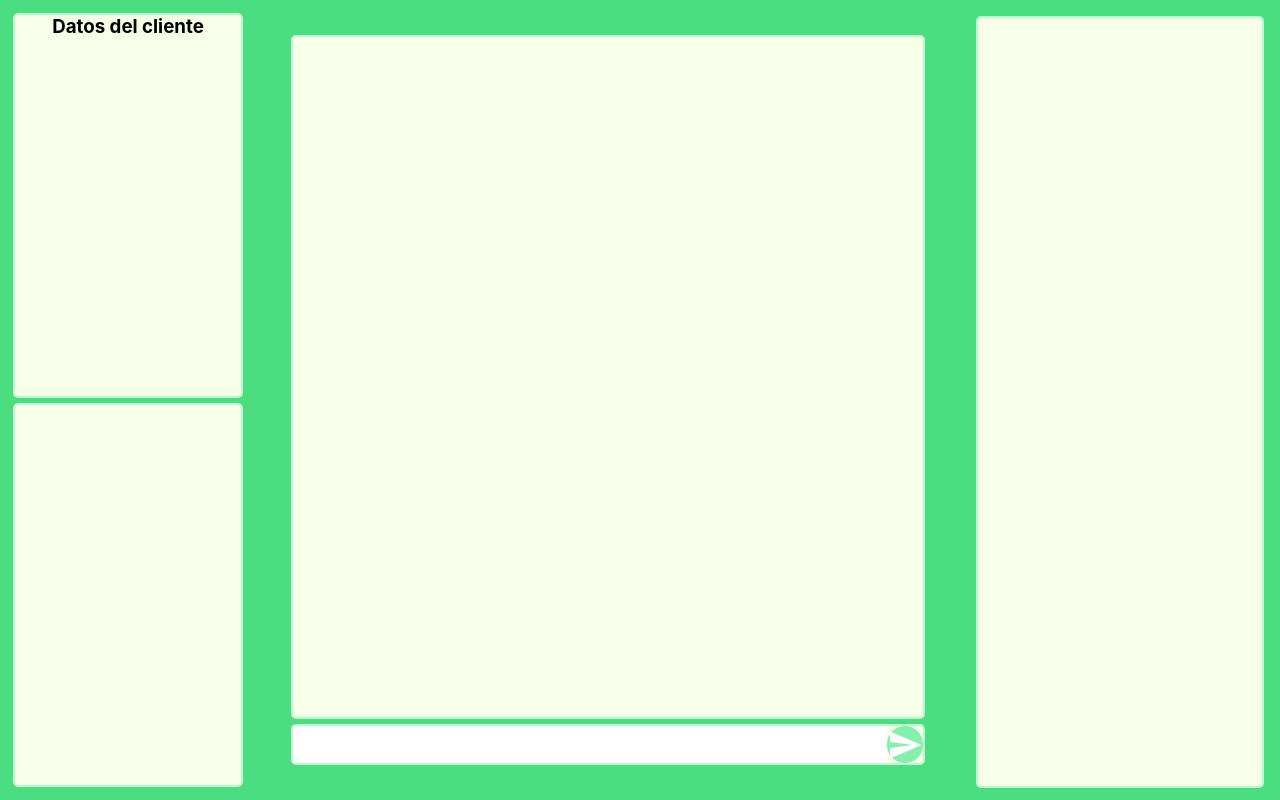
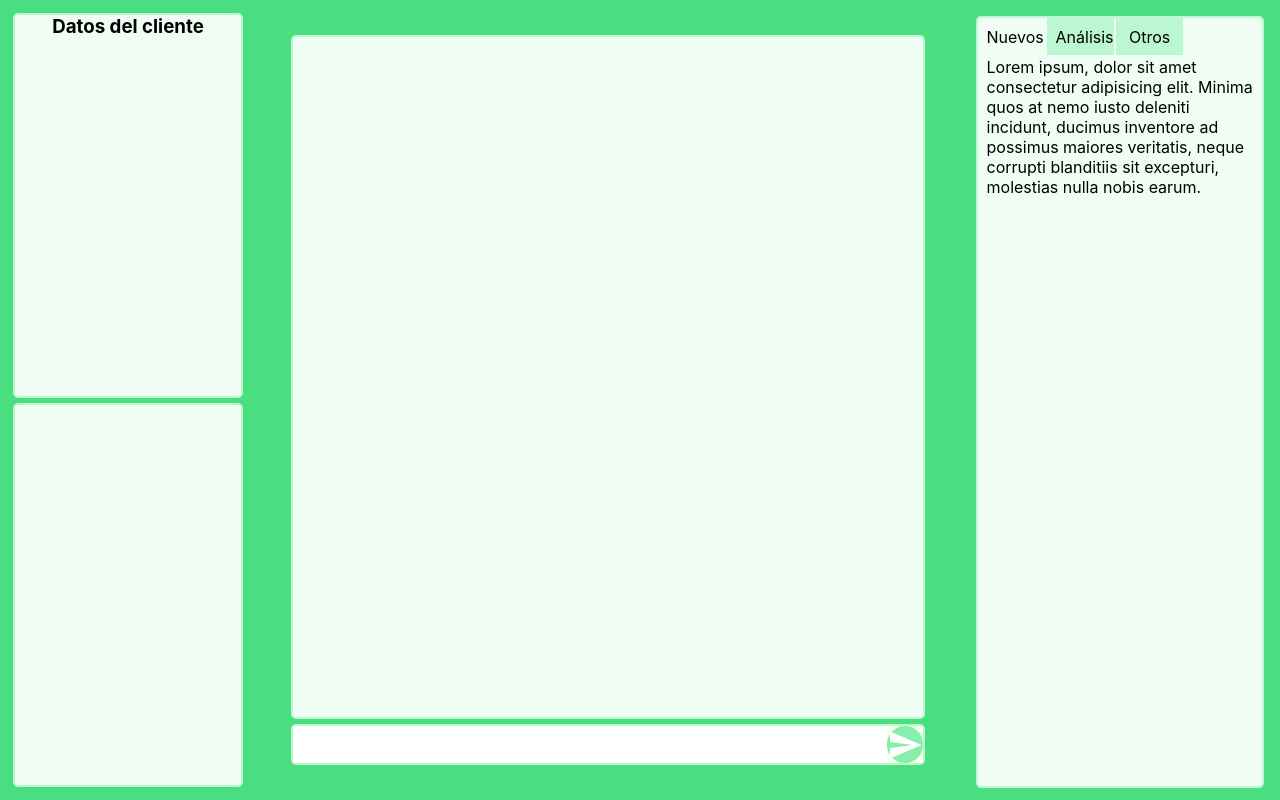
Before and after one commit to gutgab/socket_chat, a Flask app: page / in a window 1280 px wide. Run offline with Flask 2, Linux system fonts and the light colour scheme; some libraries are stand-ins or nearby versions.

Commit message:
tabs add

```diff
--- a/static/chat.css
+++ b/static/chat.css
@@ -36,7 +36,7 @@
     display: flex;
     flex-direction: column;
     align-items: center;
-    background-color: #f7fee7;
+    background-color: #f0fdf4;
     border-radius: 5px;
     border: 2px #bbf7d0 solid;
     height: 100%;
@@ -52,7 +52,7 @@
 .chat-ventana{
     border-radius: 5px;
     flex:1 0 0;
-    background-color: #f7fee7;
+    background-color: #f0fdf4;
     display: flex;
     flex-direction: column;
     overflow-y: scroll;
@@ -101,3 +101,34 @@
     overflow-wrap: break-word;
     background-color: #86efac;
 }
+
+/*tabs*/
+.tabs{
+    display: flex;
+    flex-wrap: wrap;
+    flex-direction: row;
+    align-content: flex-start;
+    gap:2px;
+}
+.tabs input[type="radio"]{
+    display: none;
+}
+.tabs label{
+    background-color: #bbf7d0;
+    padding: 3%;
+    width: 50px;
+    text-align: center;
+    cursor: pointer;
+}
+.tabs .tab{
+    width: 100%;
+    padding: 0 3%;
+    order:1;
+    display: none;
+}
+.tabs input[type="radio"]:checked + label + .tab{
+    display: block;
+}
+.tabs input[type="radio"]:checked + label{
+    background-color: #f0fdf4;
+}
--- a/templates/chatsoporte.html
+++ b/templates/chatsoporte.html
@@ -28,9 +28,15 @@
         </div>
         <div class="lateral der">
             <div class="tabs">
-                <div class="tab1"></div>
-                <div class="tab2"></div>
-                <div class="tab3"></div>
+                <input checked type="radio" name="tabs" id="tab1">
+                <label for="tab1">Nuevos</label>
+                <div class="tab"> Lorem ipsum, dolor sit amet consectetur adipisicing elit. Minima quos at nemo iusto deleniti incidunt, ducimus inventore ad possimus maiores veritatis, neque corrupti blanditiis sit excepturi, molestias nulla nobis earum.</div>
+                <input type="radio" name="tabs" id="tab2">
+                <label for="tab2">Análisis</label>
+                <div class="tab">elit. Minima quos at nemo iusto deleniti incidunt, ducimus inventore ad possimus maiores veritatis, neque corrupti blanditiis sit excepturi, molestias nulla nobis earum.</div>
+                <input type="radio" name="tabs" id="tab3">
+                <label for="tab3">Otros</label>
+                <div class="tab">elit. Minima quos at nemo iusto deleniti incidunt, ducimus inventore ad possimus maiores veritatis, neque corrupti blanditiis sit excepturi, molestias nulla nobis earum.</div>
             </div>
         </div>
     </div>
```
